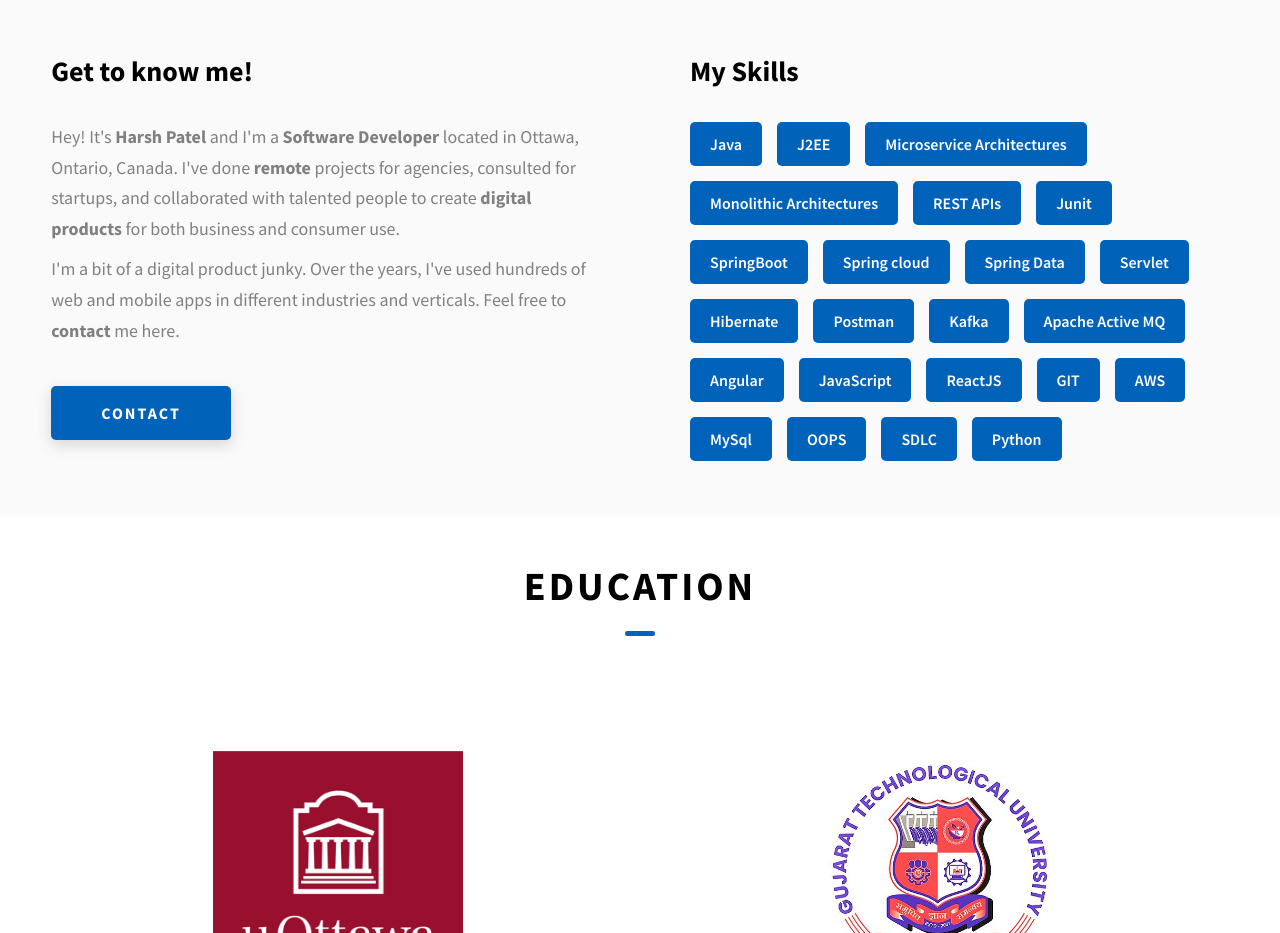
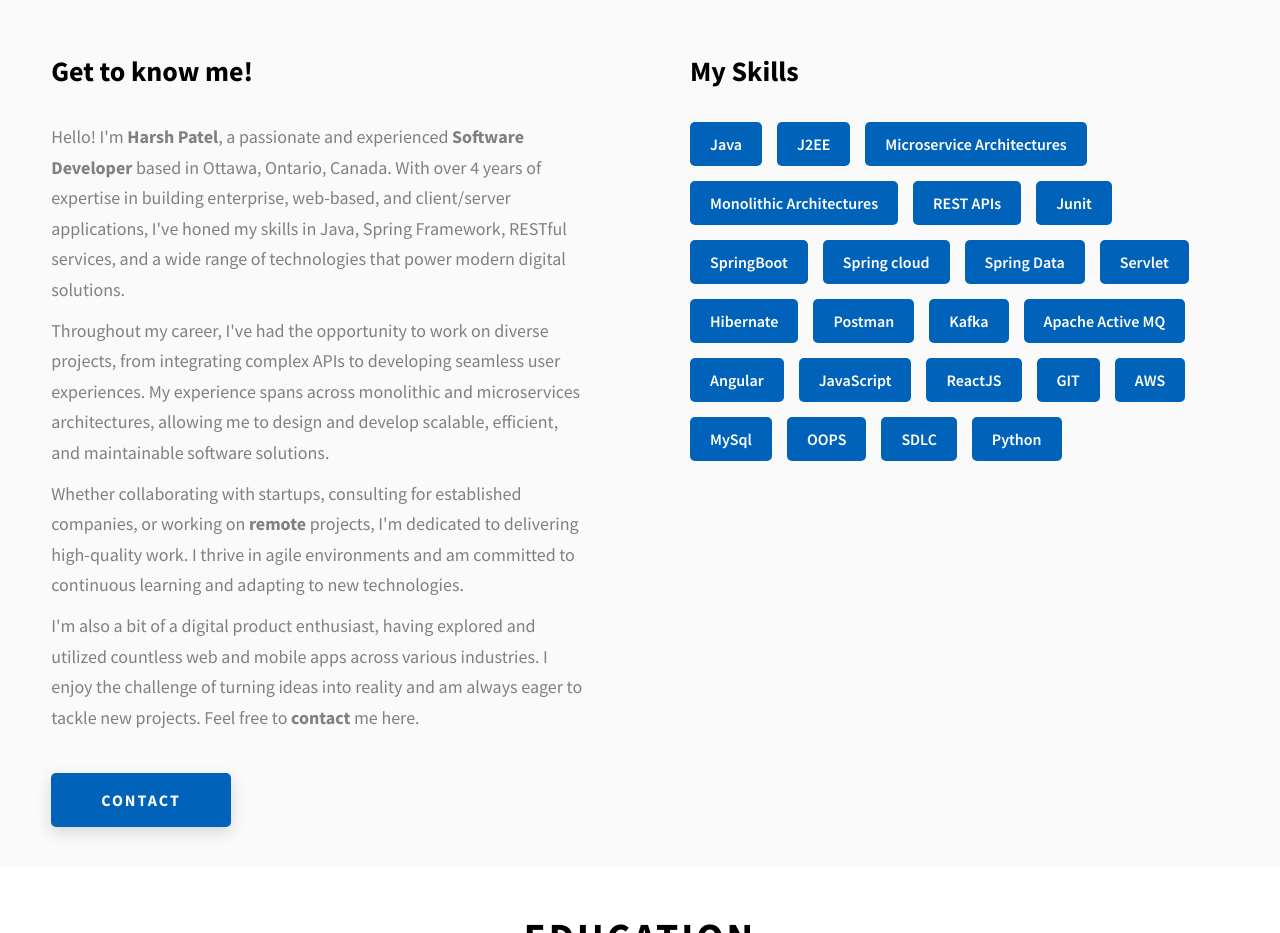
Before and after one commit to harsh1532/Portfolio, a website: page index.html in a window 1280 px wide. Shown: the part 1000-1933 px from the top of the page. Drawn offline with nearby package versions, Linux system fonts and the light colour scheme.

Commit message:
Updated Get to know section

```diff
--- a/index.html
+++ b/index.html
@@ -222,22 +222,31 @@
             <h3 class="about__content-title">Get to know me!</h3>
             <div class="about__content-details">
               <p class="about__content-details-para">
-                Hey! It's
-                <strong>Harsh Patel</strong>
-                and I'm a <strong> Software Developer </strong> located in
-                Ottawa, Ontario, Canada. I've done
-                <strong> remote </strong>
-                projects for agencies, consulted for startups, and collaborated
-                with talented people to create
-                <strong>digital products </strong>
-                for both business and consumer use.
-              </p>
-              <p class="about__content-details-para">
-                I'm a bit of a digital product junky. Over the years, I've used
-                hundreds of web and mobile apps in different industries and
-                verticals. Feel free to
+                Hello! I'm <strong>Harsh Patel</strong>, a passionate and experienced
+                <strong>Software Developer</strong> based in Ottawa, Ontario, Canada. With
+                over 4 years of expertise in building enterprise, web-based, and client/server
+                applications, I've honed my skills in Java, Spring Framework, RESTful services,
+                and a wide range of technologies that power modern digital solutions.
+            </p>
+            <p class="about__content-details-para">
+                Throughout my career, I've had the opportunity to work on diverse projects, from
+                integrating complex APIs to developing seamless user experiences. My experience
+                spans across monolithic and microservices architectures, allowing me to design
+                and develop scalable, efficient, and maintainable software solutions.
+            </p>
+            <p class="about__content-details-para">
+                Whether collaborating with startups, consulting for established companies, or working
+                on <strong>remote</strong> projects, I'm dedicated to delivering high-quality work.
+                I thrive in agile environments and am committed to continuous learning and adapting
+                to new technologies.
+            </p>
+            <p class="about__content-details-para">
+                I'm also a bit of a digital product enthusiast, having explored and utilized countless
+                web and mobile apps across various industries. I enjoy the challenge of turning ideas
+                into reality and am always eager to tackle new projects. Feel free to
                 <strong>contact</strong> me here.
-              </p>
+            </p>
+
             </div>
             <a href="./#contact" class="btn btn--med btn--theme dynamicBgClr"
               >Contact</a
```
